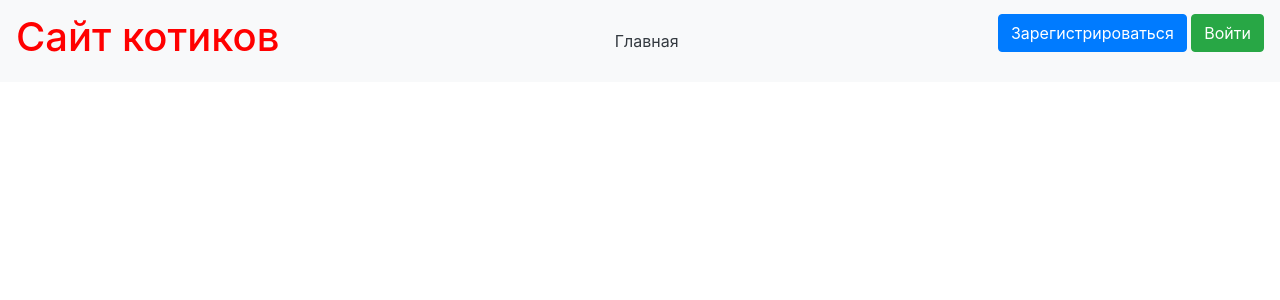
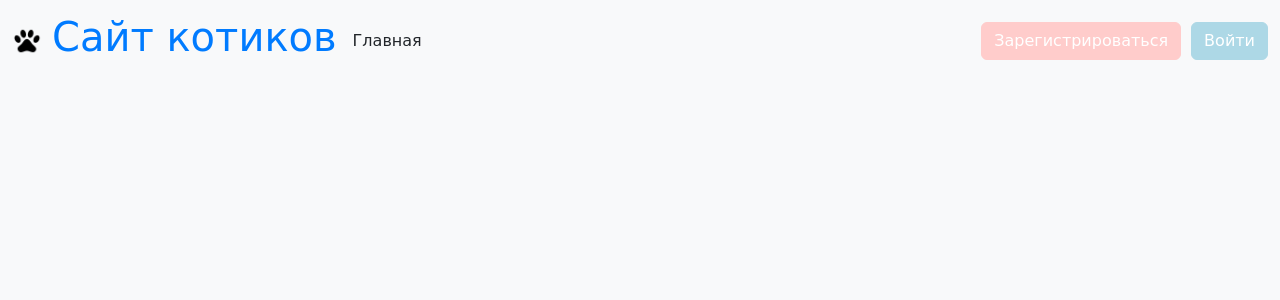
Before and after one commit to AnnaVolleyball/Website_Django_Cats, a Django app: template catsite/main/templates/main/base.html in a window 1280 px wide. Shown: the top 300 px of the page. Run offline with Django 3.2, Linux system fonts and the light colour scheme; the template is opened without the code that fills it, so the values that code supplies are empty; some libraries are stand-ins or nearby versions.

Commit message:
Frontend all pages

```diff
--- a/catsite/main/static/main/css/style.css
+++ b/catsite/main/static/main/css/style.css
@@ -1,35 +1,54 @@
-h1 {
-   color: red;
-   text-align: center;
+body {
+    font-family: 'Comic Sans MS', cursive;
+    background-color: #f8f9fa; /* Светло-голубой фон */
 }
 
-div {
-    margin-bottom: 20px;
+.navbar {
+    background-color: #e3f2fd; /* Светло-голубой цвет */
+    display: flex;
+    justify-content: space-between;
+    align-items: center;
 }
 
-.ot {
-    margin-top: 20px;
+.navbar-brand {
+    display: flex;
+    align-items: center;
 }
 
-figure img {
-  max-width: 450px;
-  max-height: 450px;
+.navbar-brand h1 {
+    font-family: 'Comic Sans MS', cursive;
+    color: #007bff; /* Голубой цвет текста */
+    margin-left: 10px;
 }
 
-
-form.login_form {
-    margin-left: auto;
-    margin-right: auto;
-    max-width: 450px;
-    background-color: #ADD8E6;
-    border: 1px solid gray;
-    border-radius: 5px;
-    padding: 10px;
+.navbar-nav .nav-link {
+    color: #007bff;
 }
 
-.carousel {
-    margin-left: auto;
-    margin-right: auto;
-    max-width: 450px;
-    max-height: 450px;
+.btn-register {
+    background-color: #ffcccb; /* Пастельный розовый */
+    border-color: #ffcccb;
+    color: white;
+    margin-left: 10px;
 }
+
+.btn-login {
+    background-color: #add8e6; /* Пастельный голубой */
+    border-color: #add8e6;
+    color: white;
+    margin-left: 10px;
+}
+
+.cat-paw {
+    width: 30px;
+    height: 30px;
+}
+
+.btn-register:hover, .btn-login:hover {
+    background-color: #0069d9;
+    color: white;
+}
+
+.col-md6 {
+    margin-bottom: 10px;
+}
--- a/catsite/main/templates/main/base.html
+++ b/catsite/main/templates/main/base.html
@@ -4,34 +4,50 @@
 <head>
     <meta charset="utf-8">
     <meta name="viewport" content="width=device-width, initial-scale=1, shrink-to-fit=no">
-    <link rel="stylesheet"
-          href="https://stackpath.bootstrapcdn.com/bootstrap/4.4.1/css/bootstrap.min.css"
-          integrity="sha384-Vkoo8x4CGsO3+Hhxv8T/Q5PaXtkKtu6ug5TOeNV6gBiFeWPGFN9MuhOf23Q9Ifjh"
-          crossorigin="anonymous">
+    <link href="https://cdn.jsdelivr.net/npm/bootstrap@5.3.3/dist/css/bootstrap.min.css"
+      rel="stylesheet"
+      integrity="sha384-QWTKZyjpPEjISv5WaRU9OFeRpok6YctnYmDr5pNlyT2bRjXh0JMhjY6hW+ALEwIH"
+      crossorigin="anonymous">
     <link rel="stylesheet" type="text/css" href="{% static 'main/css/style.css' %}"/>
-    <title>{{title}}</title>
+    <title>{{ title }}</title>
 </head>
 <body>
 <header>
-    <nav class="navbar navbar-light bg-light">
-        <a class="navbar-brand" href="#"><h1>Сайт котиков</h1></a>
-        <a class="p-2 text-dark" href="{% url 'home' %}">Главная</a>
-        {% if user.is_authenticated %}
-            <a class="btn btn-primary" href="{% url 'edit_profile' %}">Изменить профиль</a>
-            <a class="navbar-brand" href="#" onclick="event.preventDefault(); document.getElementById('logout-form').submit();">{{ user.username }}</a>
+<nav class="navbar bg-body-tertiary">
+  <div class="container-fluid">
+    <a class="navbar-brand" href="#">
+        <img src="{% static 'main/img/paw_icon.ico' %}" alt="Cat Paw" class="cat-paw">
+        <h1>Сайт котиков</h1>
+    </a>
+      <a class="nav-link" href="{% url 'home' %}">Главная</a>
+      {% if user.is_authenticated %}
+
+    <a class="nav-link" href="{% url 'edit_profile' %}">Изменить профиль</a>
+
+    <a class="nav-link" href="#" onclick="event.preventDefault(); document.getElementById('logout-form').submit();"><h3>{{ user.username }}</h3></a>
     <form id="logout-form" action="{% url 'logout' %}" method="post" style="display: none;">
         {% csrf_token %}
     </form>
-        {% else %}
-            <p>
-                <a class="btn btn-primary" href="{% url 'register' %}">Зарегистрироваться</a>
-                <a class="btn btn-success" href="{% url 'login' %}">Войти</a>
-            </p>
-        {% endif %}
-    </nav>
+      {% else %}
+    <form class="d-flex ms-auto">
+      <a class="btn btn-register" href="{% url 'register' %}">Зарегистрироваться</a>
+      <a class="btn btn-login ml-2" href="{% url 'login' %}">Войти</a>
+    </form>
+      {% endif %}
+  </div>
+</nav>
 </header>
-<main role="main" class="container">
+<main role="main" class="container mt-4">
     {% block content %}{% endblock %}
 </main>
+<script src="https://cdn.jsdelivr.net/npm/bootstrap@5.3.3/dist/js/bootstrap.bundle.min.js"
+        integrity="sha384-YvpcrYf0tY3lHB60NNkmXc5s9fDVZLESaAA55NDzOxhy9GkcIdslK1eN7N6jIeHz"
+        crossorigin="anonymous"></script>
+<script src="https://cdn.jsdelivr.net/npm/@popperjs/core@2.11.8/dist/umd/popper.min.js"
+        integrity="sha384-I7E8VVD/ismYTF4hNIPjVp/Zjvgyol6VFvRkX/vR+Vc4jQkC+hVqc2pM8ODewa9r"
+        crossorigin="anonymous"></script>
+<script src="https://cdn.jsdelivr.net/npm/bootstrap@5.3.3/dist/js/bootstrap.min.js"
+        integrity="sha384-0pUGZvbkm6XF6gxjEnlmuGrJXVbNuzT9qBBavbLwCsOGabYfZo0T0to5eqruptLy"
+        crossorigin="anonymous"></script>
 </body>
 </html>
--- a/catsite/main/templates/registration/edit_profile.html
+++ b/catsite/main/templates/registration/edit_profile.html
@@ -33,6 +33,7 @@
          <div>
                 {{ form.toy|add_class:'form-control' }}
          </div>
+        <br>
         <button type="submit" class="btn btn-info">Изменить профиль</button>
         {% for field in form %}
           {% for error in field.errors %}
--- a/catsite/main/templates/registration/login.html
+++ b/catsite/main/templates/registration/login.html
@@ -13,6 +13,7 @@
          <div>
                 {{ form.password|add_class:'form-control' }}
          </div>
+        <br>
         <button type="submit" class="btn btn-info">Войти</button>
     </form>
     {% if form.errors %}
--- a/catsite/main/templates/registration/register.html
+++ b/catsite/main/templates/registration/register.html
@@ -41,6 +41,7 @@
          <div>
                 {{ form.password2|add_class:'form-control' }}
          </div>
+        <br>
         <button type="submit" class="btn btn-info">Войти</button>
         {% for field in form %}
           {% for error in field.errors %}
--- a/catsite/main/templates/tasks/new_task.html
+++ b/catsite/main/templates/tasks/new_task.html
@@ -17,6 +17,7 @@
          <div>
                 {{ form.work_size|add_class:'form-control' }}
          </div>
+        <br>
         <button type="submit" class="btn btn-info">Создать</button>
         {% for field in form %}
           {% for error in field.errors %}
```
Also changed, not shown: catsite/main/templates/main/index.html (+5 -3 lines), catsite/db.sqlite3, catsite/main/static/main/img/5.jpg (deleted), catsite/main/static/main/img/alien_1.png (deleted), catsite/main/static/main/img/alien_2.jpg (deleted), catsite/main/static/main/img/k1.jpeg (deleted), catsite/main/static/main/img/k2.jpeg (deleted), catsite/main/static/main/img/mars-2.png (deleted), catsite/main/static/main/img/paw_icon.ico (added), catsite/main/static/main/img/webserver-1-7.jpeg (deleted).
